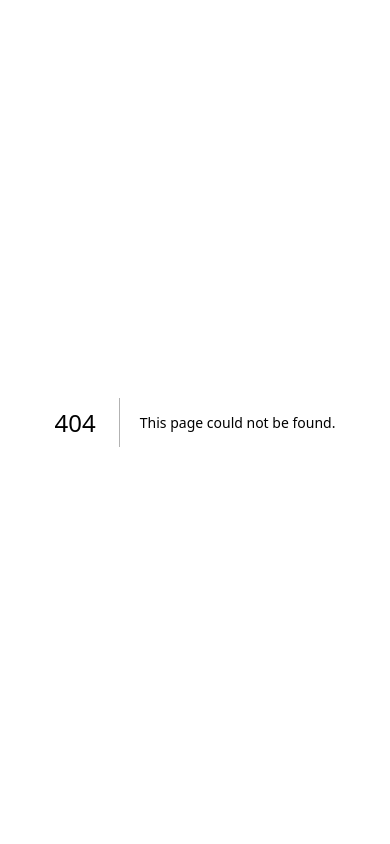
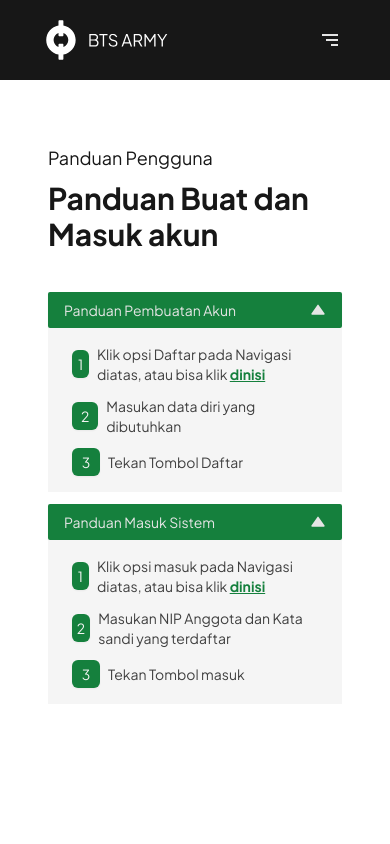
Before and after one commit to bangmar/sistem-informasi-alutsista, a Next.js app: page /panduan/panduan-pengguna in a window 390 px wide. Before the commit this address had no page. Shown: the top 844 px of the page. Built offline with nearby package versions, Linux system fonts and the light colour scheme.

Commit message:
feature:responsive panduan page

```diff
--- /dev/null
+++ b/src/app/panduan/panduan-pengguna/page.tsx
@@ -0,0 +1,12 @@
+import Baselayout from "@/components/layouts/base-layout";
+import UserGuideModule from "@/module/guide/user";
+
+const UserGuidePage = () => {
+	return (
+		<Baselayout>
+			<UserGuideModule />
+		</Baselayout>
+	);
+};
+
+export default UserGuidePage;
--- a/src/module/guide/FAQ-section.tsx
+++ b/src/module/guide/FAQ-section.tsx
@@ -28,10 +28,14 @@ const FAQSection = () => {
 			</header>
 			{dummyFAQ.map((item, index) => {
 				return (
-					<Disclosure key={index} as={"div"} className={"mb-3"}>
+					<Disclosure
+						key={index}
+						as={"div"}
+						className={"mb-3"}
+						defaultOpen={index === 0}>
 						{({ open }) => (
 							<>
-								<Disclosure.Button className='py-2 w-full text-start flex items-center justify-between px-4 rounded-sm shadow-sm text-neutral-200 bg-green-700'>
+								<Disclosure.Button className='py-2 gap-1 flex-wrap w-full text-start flex items-center justify-between px-4 rounded-sm shadow-sm text-neutral-200 bg-green-700'>
 									<h1 className='text-sm'>{item.questions}</h1>
 									<BiSolidDownArrow
 										className={`${
@@ -39,7 +43,7 @@ const FAQSection = () => {
 										} transition-all duration-200 ease-in-out`}
 									/>
 								</Disclosure.Button>
-								<Disclosure.Panel className='text-neutral-700 px-6 py-4 text-sm bg-neutral-200'>
+								<Disclosure.Panel className='text-neutral-700 px-6 py-4 text-sm bg-neutral-100'>
 									{item.asnwer}
 								</Disclosure.Panel>
 							</>
--- a/src/module/guide/intro-section.tsx
+++ b/src/module/guide/intro-section.tsx
@@ -6,8 +6,8 @@ const IntroSection = () => {
 		<section className='grid grid-cols-1 lg:grid-cols-2 mb-28'>
 			<aside className='mb-10'>
 				<h2 className='text-xl mb-1'>Panduan</h2>
-				<h1 className='font-bold text-4xl mb-4  w-96'>
-					Panduan Penggunaan Sitem dan Pengguna
+				<h1 className='font-bold text-4xl mb-4 w-full  md:w-96'>
+					Panduan Penggunaan Sistem dan Pengguna
 				</h1>
 				<p className='text-sm'>
 					Lorem ipsum dolor sit amet consectetur adipisicing elit. Quaerat
--- /dev/null
+++ b/src/module/guide/user/index.tsx
@@ -0,0 +1,17 @@
+import TutorialSection from "./tutorial-section";
+
+const UserGuideModule = () => {
+	return (
+		<main className=' mb-28 py-16'>
+			<header className='flex flex-col gap-1  mb-10 text-neutral-900'>
+				<h2 className=' text-lg md:text-xl mb-1'>Panduan Pengguna</h2>
+				<h1 className='font-bold text-3xl md:text-4xl w-full md:w-[40rem]'>
+					Panduan Buat dan Masuk akun
+				</h1>
+			</header>
+			<TutorialSection />
+		</main>
+	);
+};
+
+export default UserGuideModule;
--- /dev/null
+++ b/src/module/guide/user/tutorial-section.tsx
@@ -0,0 +1,109 @@
+"use client";
+import { Disclosure } from "@headlessui/react";
+import Link from "next/link";
+import { BiSolidDownArrow } from "react-icons/bi";
+
+const TutorialSection = () => {
+	return (
+		<section>
+			<Disclosure as={"div"} className={"mb-3"} defaultOpen>
+				{({ open }) => (
+					<>
+						<Disclosure.Button className='py-2 gap-1 flex-wrap w-full text-start flex items-center justify-between px-4 rounded-sm shadow-sm text-neutral-200 bg-green-700'>
+							<h1 className='text-sm'>Panduan Pembuatan Akun</h1>
+							<BiSolidDownArrow
+								className={`${
+									!open ? "" : "rotate-180"
+								} transition-all duration-200 ease-in-out`}
+							/>
+						</Disclosure.Button>
+						<Disclosure.Panel className='text-neutral-700 px-6 py-4 text-sm flex flex-col gap-3 bg-neutral-100'>
+							<section className='flex gap-2 items-center'>
+								<span className='bg-green-700 text-neutral-100 h-7 w-7 rounded-md shadow-sm grid place-items-center'>
+									1
+								</span>
+								<section>
+									<h1>
+										Klik opsi Daftar pada Navigasi diatas, atau bisa klik{" "}
+										<Link
+											href={"/daftar"}
+											className='font-bold underline text-green-700'>
+											dinisi
+										</Link>
+									</h1>
+								</section>
+							</section>
+							<section className='flex gap-2 items-center'>
+								<span className='bg-green-700 text-neutral-100 h-7 w-7 rounded-md shadow-sm grid place-items-center'>
+									2
+								</span>
+								<section>
+									<h1 className=''>Masukan data diri yang dibutuhkan</h1>
+								</section>
+							</section>
+							<section className='flex gap-2 items-center'>
+								<span className='bg-green-700 text-neutral-100 h-7 w-7 rounded-md shadow-sm grid place-items-center'>
+									3
+								</span>
+								<section>
+									<h1>Tekan Tombol Daftar</h1>
+								</section>
+							</section>
+						</Disclosure.Panel>
+					</>
+				)}
+			</Disclosure>
+			<Disclosure as={"div"} className={"mb-3"} defaultOpen>
+				{({ open }) => (
+					<>
+						<Disclosure.Button className='py-2 gap-1 flex-wrap w-full text-start flex items-center justify-between px-4 rounded-sm shadow-sm text-neutral-200 bg-green-700'>
+							<h1 className='text-sm'>Panduan Masuk Sistem</h1>
+							<BiSolidDownArrow
+								className={`${
+									!open ? "" : "rotate-180"
+								} transition-all duration-200 ease-in-out`}
+							/>
+						</Disclosure.Button>
+						<Disclosure.Panel className='text-neutral-700 px-6 py-4 text-sm flex flex-col gap-3 bg-neutral-100'>
+							<section className='flex gap-2 items-center'>
+								<span className='bg-green-700 text-neutral-100 h-7 w-7 rounded-md shadow-sm grid place-items-center'>
+									1
+								</span>
+								<section>
+									<h1>
+										Klik opsi masuk pada Navigasi diatas, atau bisa klik{" "}
+										<Link
+											href={"/masuk"}
+											className='font-bold underline text-green-700'>
+											dinisi
+										</Link>
+									</h1>
+								</section>
+							</section>
+							<section className='flex gap-2 items-center'>
+								<span className='bg-green-700 text-neutral-100 h-7 w-7 rounded-md shadow-sm grid place-items-center'>
+									2
+								</span>
+								<section>
+									<h1 className=''>
+										Masukan NIP Anggota dan Kata sandi yang terdaftar
+									</h1>
+								</section>
+							</section>
+							<section className='flex gap-2 items-center'>
+								<span className='bg-green-700 text-neutral-100 h-7 w-7 rounded-md shadow-sm grid place-items-center'>
+									3
+								</span>
+								<section>
+									<h1>Tekan Tombol masuk</h1>
+								</section>
+							</section>
+						</Disclosure.Panel>
+					</>
+				)}
+			</Disclosure>
+		</section>
+	);
+};
+
+export default TutorialSection;
--- a/src/module/guide/video/index.tsx
+++ b/src/module/guide/video/index.tsx
@@ -5,8 +5,8 @@ const VideoGuideModule = () => {
 	return (
 		<main className=' mb-28 py-16'>
 			<header className='flex flex-col gap-1 items-center mb-10 text-neutral-900'>
-				<h2 className='text-xl mb-1'>Video Panduan Sistem</h2>
-				<h1 className='font-bold  text-4xl w-[40rem] text-center'>
+				<h2 className=' text-lg md:text-xl mb-1'>Video Panduan Sistem</h2>
+				<h1 className='font-bold text-3xl md:text-4xl w-full md:w-[40rem] text-center'>
 					Simak dan Ikuti Langkah-langkah Panduan Penggunaan Sistem
 				</h1>
 			</header>
--- a/src/module/guide/video/video-section.tsx
+++ b/src/module/guide/video/video-section.tsx
@@ -3,27 +3,26 @@ const VideoSection = () => {
 	return (
 		<main className='mb-20'>
 			<iframe
-				height='630'
 				src='https://www.youtube.com/embed/KrLj6nc516A?si=4JHOgWS9UF3TBAKP'
 				title='YouTube video player'
 				allow='accelerometer; autoplay; clipboard-write; encrypted-media; gyroscope; picture-in-picture; web-share'
 				allowFullScreen
-				className='w-full mb-4'></iframe>
-			<section className='bg-neutral-100 px-20 py-6'>
+				className='w-full mb-4 min-h-[18rem] md:min-h-[25rem]'></iframe>
+			<section className='bg-neutral-100 px-10 md:px-14 lg:px-20 py-6'>
 				<h1 className='font-bold text-lg mb-2'>Panduan Pengunaan System</h1>
-				<p className='text-sm mb-1'>
+				<p className='text-sm mb-2'>
 					Sed ut perspiciatis unde omnis iste natus error sit voluptatem
 					accusantium doloremque laudantium, totam rem aperiam, eaque ipsa quae
 					ab illo inventore veritatis et quasi architecto beatae vitae dicta
 					sunt explicabo. Nemo enim
 				</p>
-				<p className='text-sm mb-1'>
+				<p className='text-sm mb-2'>
 					consectetur, adipisci velit, sed quia non numquam eius modi tempora
 					incidunt ut labore et dolore magnam aliquam quaerat voluptatem. Ut
 					enim ad minima veniam, quis nostrum exercitationem ullam corporis
 					suscipit laboriosam, nisi ut aliquid ex ea commodi consequatur?
 				</p>
-				<p className='text-sm mb-1'>
+				<p className='text-sm mb-2'>
 					Sed ut perspiciatis unde omnis iste natus error sit voluptatem
 					accusantium doloremque laudantium, totam rem aperiam, eaque ipsa quae
 					ab illo inventore veritatis et quasi architecto beatae vitae dicta
```
